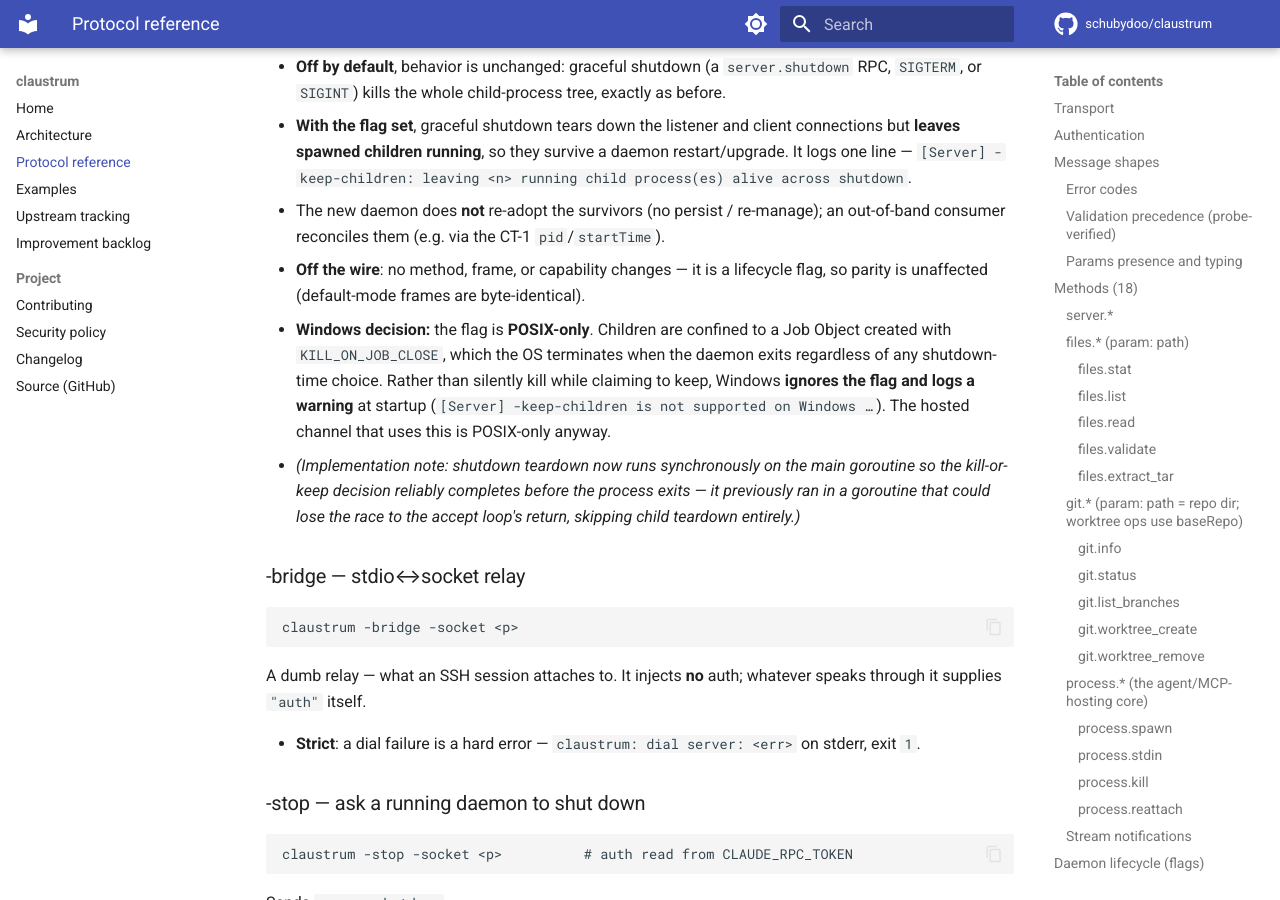
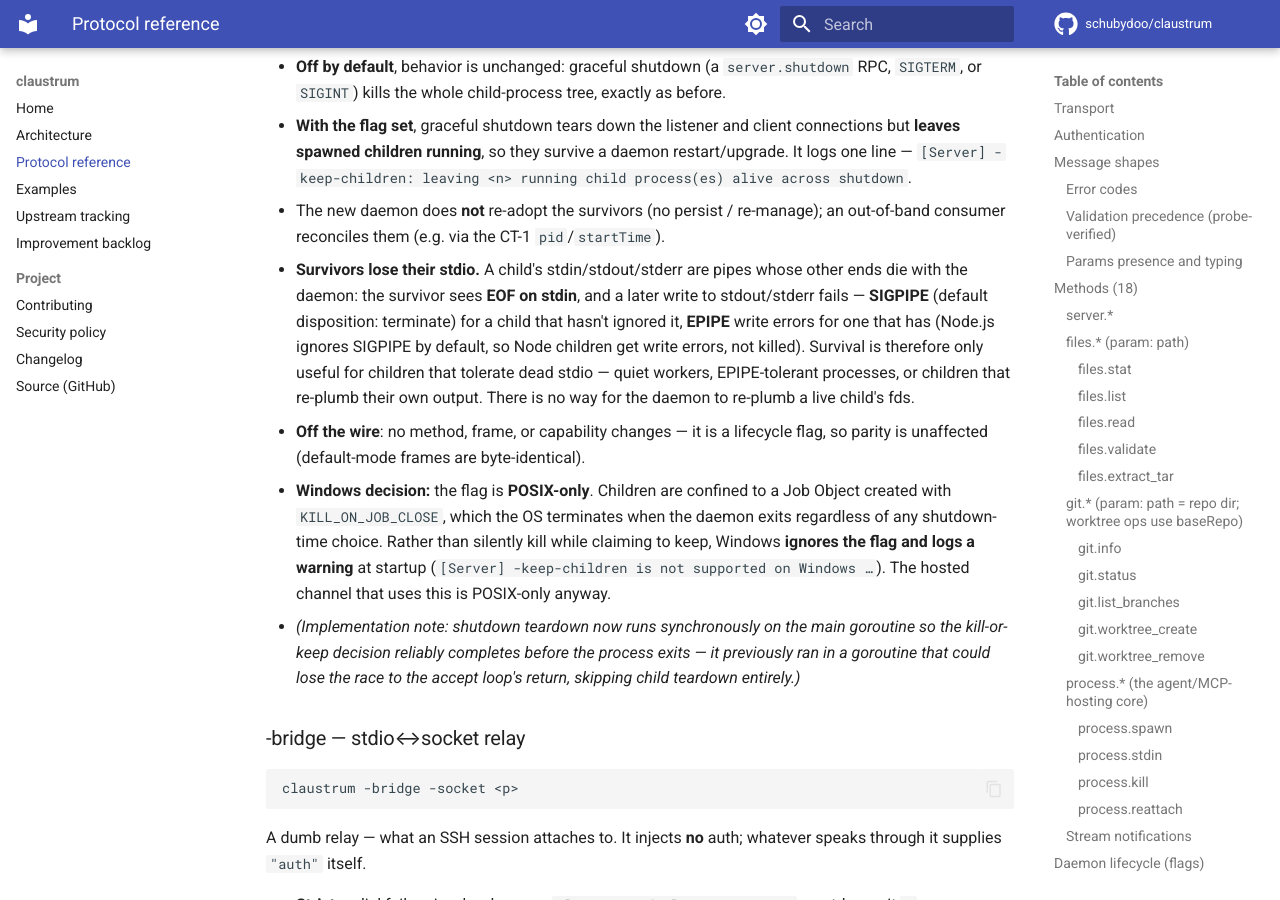
Before and after one commit to schubydoo/claustrum, an MkDocs documentation site: the page built from docs/PROTOCOL.md, in a window 1280 px wide and 900 px high, scrolled down 8803 px. Built offline with MkDocs 1.6.1 and Material for MkDocs 9.7.7, drawn with Linux system fonts in a browser that asks for light colours; comment, search, counter and statistics services are not loaded.

Commit message:
docs: document the -keep-children survivor-stdio caveat and close small doc gaps (#110)
Pre-release audit findings, all documentation-only (no wire impact):

- PROTOCOL.md / IMPROVEMENTS.md / EXAMPLES.md: document that -keep-children
  survivors lose their stdio when the daemon exits — stdin EOF, and later
  stdout/stderr writes hit a closed pipe (SIGPIPE terminates by default;
  EPIPE for children that ignore it, e.g. Node). Survival is only useful
  for children that tolerate dead stdio; the daemon cannot re-plumb a live
  child's fds.
- ARCHITECTURE.md: the process.go row now mentions the CT-1 pid/startTime
  capture (the file table covered CT-2 but not CT-1).
- README.md: complete the -install synopsis with the existing -cli-zst and
  -cli-keep flags.

Co-authored-by: Schuby <12485317+schubydoo@users.noreply.github.com>
Co-authored-by: Claude Fable 5 <noreply@anthropic.com>

```diff
--- a/docs/PROTOCOL.md
+++ b/docs/PROTOCOL.md
@@ -383,6 +383,14 @@ Self-daemonizes (reparents to init / detached), extracts the login-shell PATH
   `[Server] -keep-children: leaving <n> running child process(es) alive across shutdown`.
 - The new daemon does **not** re-adopt the survivors (no persist / re-manage); an
   out-of-band consumer reconciles them (e.g. via the CT-1 `pid`/`startTime`).
+- **Survivors lose their stdio.** A child's stdin/stdout/stderr are pipes whose
+  other ends die with the daemon: the survivor sees **EOF on stdin**, and a later
+  write to stdout/stderr fails — **SIGPIPE** (default disposition: terminate) for
+  a child that hasn't ignored it, **EPIPE** write errors for one that has (Node.js
+  ignores SIGPIPE by default, so Node children get write errors, not killed).
+  Survival is therefore only useful for children that tolerate dead stdio —
+  quiet workers, EPIPE-tolerant processes, or children that re-plumb their own
+  output. There is no way for the daemon to re-plumb a live child's fds.
 - **Off the wire**: no method, frame, or capability changes — it is a lifecycle
   flag, so parity is unaffected (default-mode frames are byte-identical).
 - **Windows decision:** the flag is **POSIX-only**. Children are confined to a Job
```
Also changed, not shown: README.md (+1 -1 lines), docs/ARCHITECTURE.md (+1 -1 lines), docs/EXAMPLES.md (+4 -2 lines), docs/IMPROVEMENTS.md (+5 -0 lines).
